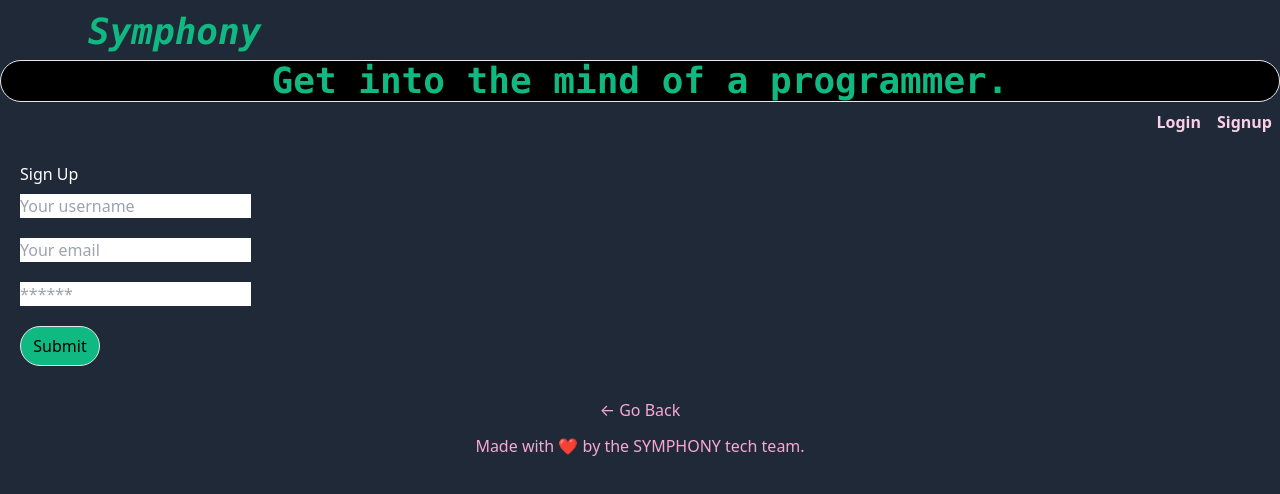
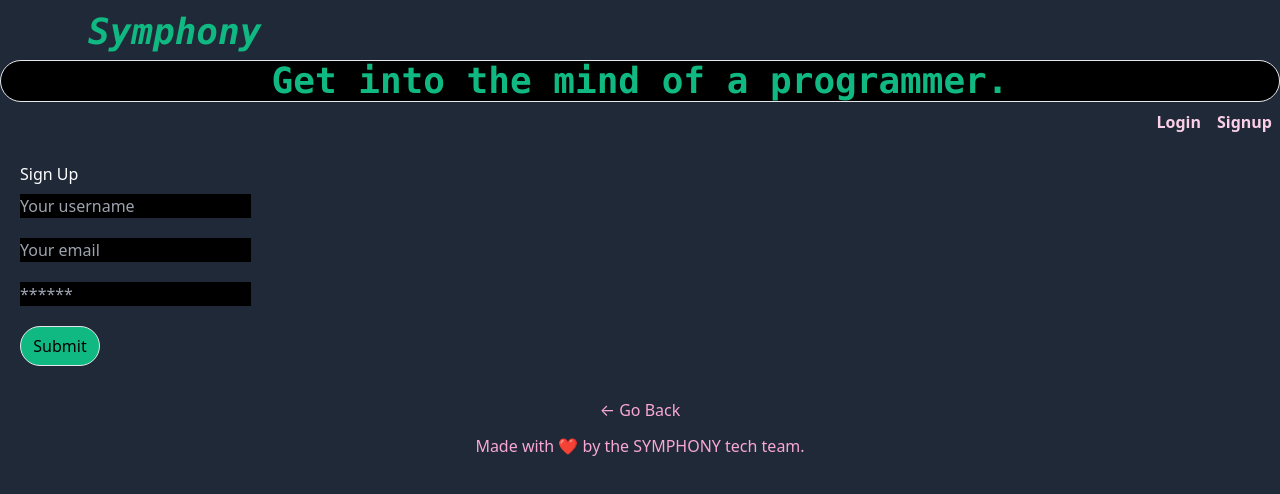
Before and after one commit to A-J-U/Symphony-Test, a React (Create React App) app in the folder client/: page /signup in a window 1280 px wide. Shown: the top 494 px of the page. Built offline with nearby package versions, Linux system fonts and the light colour scheme.

Commit message:
last push

```diff
--- a/client/src/components/CommentList/CommentList.js
+++ b/client/src/components/CommentList/CommentList.js
@@ -1,7 +1,7 @@
 
 const CommentList = ({ comments = [] }) => {
     if (!comments.length) {
-      return <h3>No Comments Yet</h3>;
+      return <h3 className="text-pink-200">No Comments Yet</h3>;
     }
 
     return (
--- a/client/src/pages/Login.js
+++ b/client/src/pages/Login.js
@@ -54,7 +54,7 @@ const Login = (props) => {
             ) : (
               <form onSubmit={handleFormSubmit}>
                 <input
-                  className="flex ml-5 mr-5 form-input"
+                  className="flex ml-5 mr-5 form-input bg-black text-pink-200"
                   placeholder="Your email"
                   name="email"
                   type="email"
@@ -62,7 +62,7 @@ const Login = (props) => {
                   onChange={handleChange}
                 />
                 <input
-                  className="flex mt-5 ml-5 mr-5 form-input"
+                  className="flex mt-5 ml-5 mr-5 form-input bg-black text-pink-200"
                   placeholder="******"
                   name="password"
                   type="password"
--- a/client/src/pages/Signup.js
+++ b/client/src/pages/Signup.js
@@ -52,7 +52,7 @@ const Signup = () => {
             ) : (
               <form onSubmit={handleFormSubmit}>
                 <input
-                  className="flex ml-5 mr-5 form-input"
+                  className="flex ml-5 mr-5 form-input bg-black text-pink-200"
                   placeholder="Your username"
                   name="username"
                   type="text"
@@ -60,7 +60,7 @@ const Signup = () => {
                   onChange={handleChange}
                 />
                 <input
-                  className="mt-5 ml-5 mr-5 form-input"
+                  className="mt-5 ml-5 mr-5 form-input bg-black text-pink-200"
                   placeholder="Your email"
                   name="email"
                   type="email"
@@ -68,7 +68,7 @@ const Signup = () => {
                   onChange={handleChange}
                 />
                 <input
-                  className="mt-5 flex ml-5 mr-5 form-input"
+                  className="mt-5 flex ml-5 mr-5 form-input bg-black text-pink-200"
                   placeholder="******"
                   name="password"
                   type="password"
```
